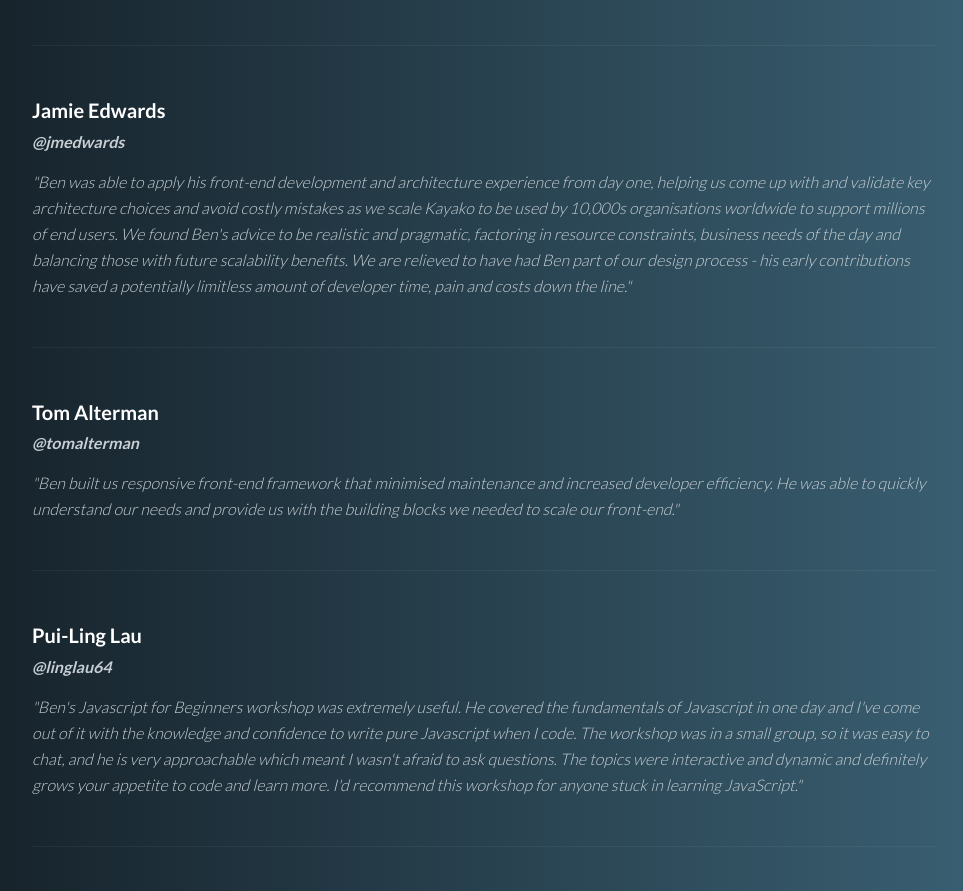
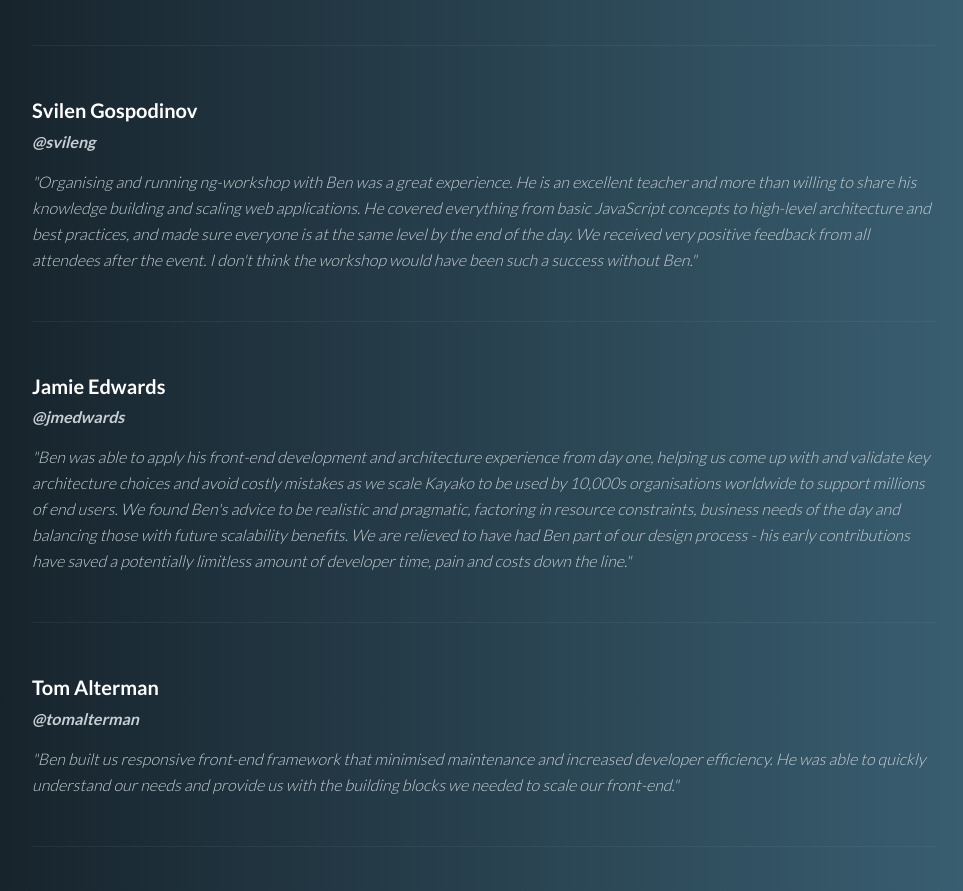
Before and after one commit to benhowdle89/hire, a website: page index.html in a window 1280 px wide. Shown: the part 2093-2984 px from the top of the page, without its empty margins (156-1119 px from the left). Drawn offline with Linux system fonts and the light colour scheme.

Commit message:
Update index.html

```diff
--- a/index.html
+++ b/index.html
@@ -76,6 +76,14 @@
             <hr>
 
             <div class="sell">
+				<h3>Svilen Gospodinov</h3>
+				<p class="meta breathe-bottom"><a href="https://twitter.com/svileng">@svileng</a></p>
+				<blockquote>"Organising and running ng-workshop with Ben was a great experience. He is an excellent teacher and more than willing to share his knowledge building and scaling web applications. He covered everything from basic JavaScript concepts to high-level architecture and best practices, and made sure everyone is at the same level by the end of the day. We received very positive feedback from all attendees after the event. I don't think the workshop would have been such a success without Ben."</blockquote>
+			</div>
+
+			<hr>
+
+			<div class="sell">
 				<h3>Jamie Edwards</h3>
 				<p class="meta breathe-bottom"><a href="https://twitter.com/jmedwards">@jmedwards</a></p>
 				<blockquote>"Ben was able to apply his front-end development and architecture experience from day one, helping us come up with and validate key architecture choices and avoid costly mistakes as we scale Kayako to be used by 10,000s organisations worldwide to support millions of end users. We found Ben's advice to be realistic and pragmatic, factoring in resource constraints, business needs of the day and balancing those with future scalability benefits. We are relieved to have had Ben part of our design process - his early contributions have saved a potentially limitless amount of developer time, pain and costs down the line."</blockquote>
```
